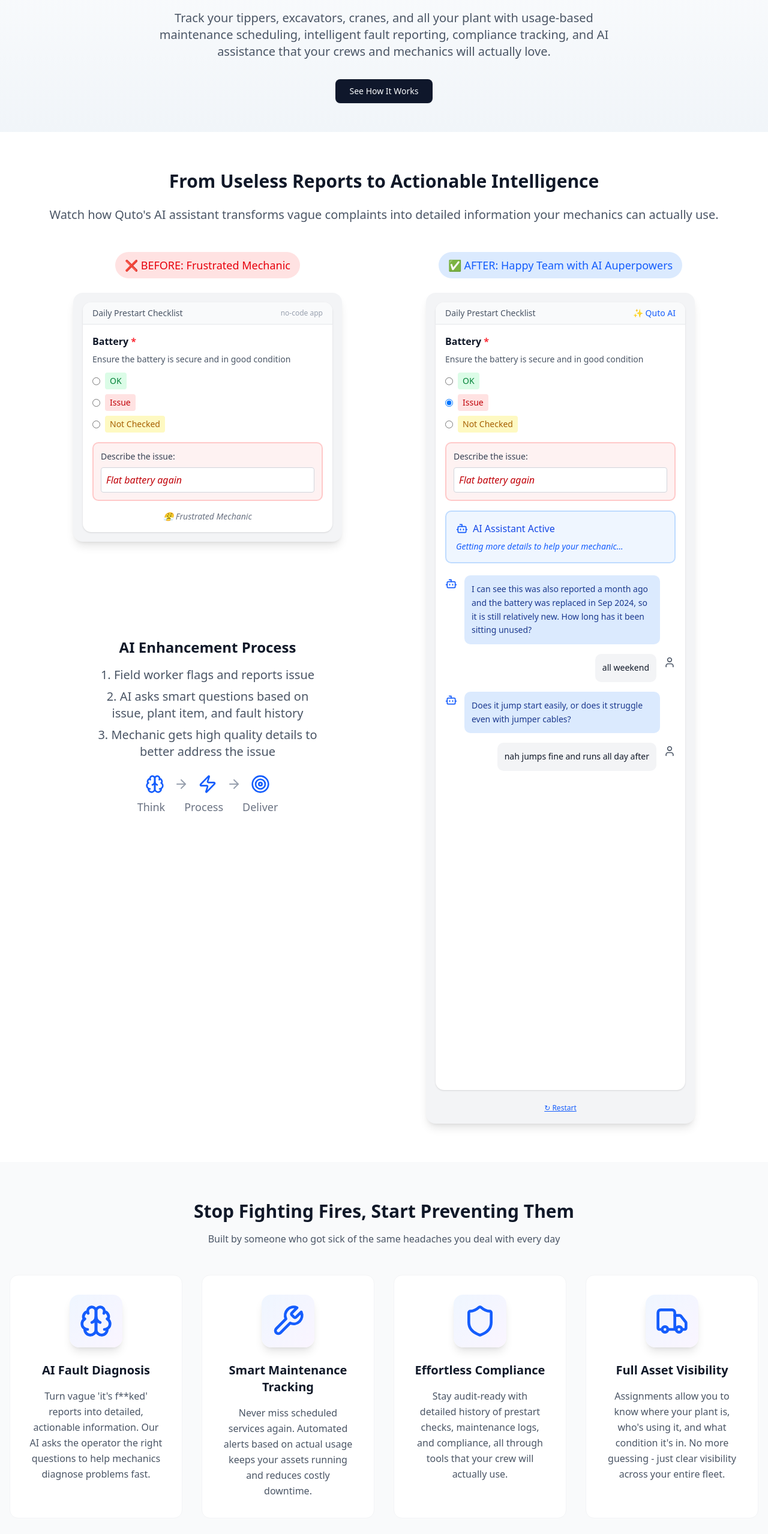
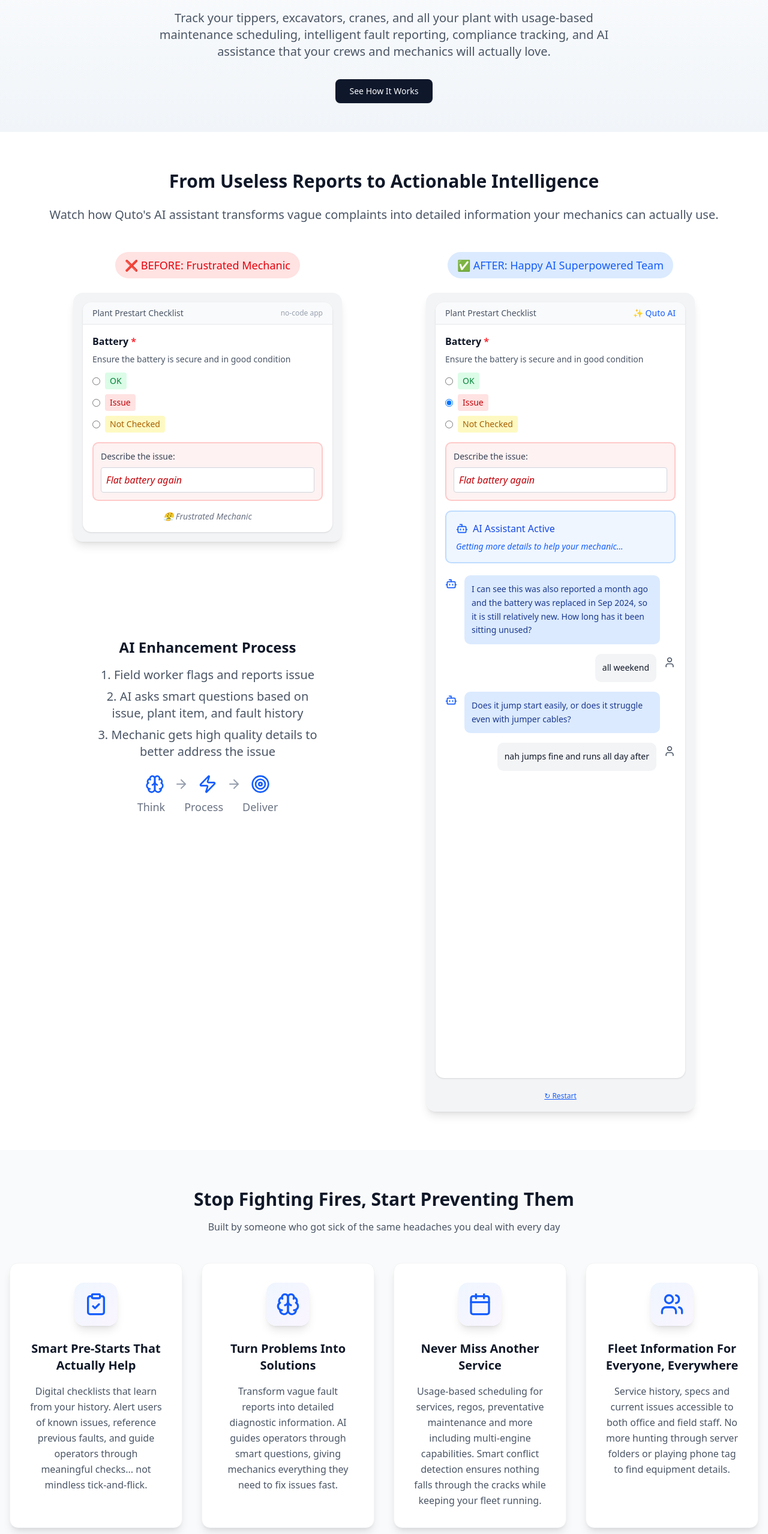
Before and after one commit to opsystems-dev/quto-site, a Next.js app: page / in a window 1280 px wide. Shown: the part 240-2797 px from the top of the page at 60% size. Built offline with nearby package versions, Linux system fonts and the light colour scheme.

Commit message:
Features section update and other small edits

```diff
--- a/src/app/vision/page.tsx
+++ b/src/app/vision/page.tsx
@@ -277,9 +277,11 @@ export default function Vision() {
                     className="w-full px-4 py-3 border border-gray-300 rounded-lg focus:outline-none focus:ring-2 focus:ring-blue-600 focus:border-transparent bg-white"
                     required
                     />
-                    <Button type="submit" className="w-full">
-                    Share My Thoughts
-                    </Button>
+                    <div className="text-center">
+                      <Button type="submit" size="lg" className="w-full sm:w-auto sm:min-w-60">
+                      Share My Thoughts
+                      </Button>
+                    </div>
                 </form>
             </>
             )}
--- a/src/components/sections/animated-demo.tsx
+++ b/src/components/sections/animated-demo.tsx
@@ -77,7 +77,7 @@ export function AnimatedDemo() {
         {/* Side by Side: Prestart Form vs AI Demo */}
         <div
           id="animated-demo"
-          className="grid lg:grid-cols-2 gap-6 items-start"
+          className="grid lg:grid-cols-2 gap-16 lg:gap-6 items-start"
         >
           {/* Left Column: Realistic Prestart Form */}
           <div>
@@ -93,7 +93,7 @@ export function AnimatedDemo() {
               <div className="bg-white rounded-xl overflow-hidden shadow-sm">
                 <div className="bg-gray-50 px-4 py-2 border-b border-gray-200">
                   <div className="flex items-center justify-between">
-                    <span className="text-sm text-gray-600">Daily Prestart Checklist</span>
+                    <span className="text-sm text-gray-600">Plant Prestart Checklist</span>
                     <span className="text-xs text-gray-400">no-code app</span>
                   </div>
                 </div>
@@ -183,7 +183,7 @@ export function AnimatedDemo() {
           <div>
             <div className="flex items-center justify-center mb-6">
               <span className="bg-blue-100 text-blue-600 px-4 py-2 rounded-full text-lg font-medium">
-                ✅ AFTER: Happy Team with AI Auperpowers
+                ✅ AFTER: Happy AI Superpowered Team
               </span>
             </div>
 
@@ -193,7 +193,7 @@ export function AnimatedDemo() {
               <div className="bg-white rounded-xl overflow-hidden shadow-sm">
                 <div className="bg-gray-50 px-4 py-2 border-b border-gray-200">
                   <div className="flex items-center justify-between">
-                    <span className="text-sm text-gray-600">Daily Prestart Checklist</span>
+                    <span className="text-sm text-gray-600">Plant Prestart Checklist</span>
                     <span className="text-sm text-blue-600 font-medium">✨ Quto AI</span>
                   </div>
                 </div>
@@ -294,8 +294,7 @@ export function AnimatedDemo() {
                     currentStep >= steps.length - 1 ? 'opacity-100' : 'opacity-0'
                   }`}>
                     <p className="text-sm text-green-600 italic">
-                      😊 Mechanic gets detailed info<br />
-                      and can fix it immediately!
+                      😊 Mechanic gets detailed info and prioritises effectively!
                     </p>
                   </div>
                 </div>
--- a/src/components/sections/features.tsx
+++ b/src/components/sections/features.tsx
@@ -1,26 +1,26 @@
-import { Brain, Wrench, Shield, Truck } from "lucide-react"
+import { ClipboardCheck, Brain, Calendar, Users } from "lucide-react"
 
 export function Features() {
   const features = [
     {
-      icon: Brain,
-      title: "AI Fault Diagnosis",
-      description: "Turn vague 'it's f**ked' reports into detailed, actionable information. Our AI asks the operator the right questions to help mechanics diagnose problems fast."
+      icon: ClipboardCheck,
+      title: "Smart Pre-Starts That Actually Help",
+      description: "Digital checklists that learn from your history. Alert users of known issues, reference previous faults, and guide operators through meaningful checks... not mindless tick-and-flick."
     },
     {
-      icon: Wrench,
-      title: "Smart Maintenance Tracking",
-      description: "Never miss scheduled services again. Automated alerts based on actual usage keeps your assets running and reduces costly downtime."
+      icon: Brain,
+      title: "Turn Problems Into Solutions",
+      description: "Transform vague fault reports into detailed diagnostic information. AI guides operators through smart questions, giving mechanics everything they need to fix issues fast."
     },
     {
-      icon: Shield,
-      title: "Effortless Compliance",
-      description: "Stay audit-ready with detailed history of prestart checks, maintenance logs, and compliance, all through tools that your crew will actually use."
+      icon: Calendar,
+      title: "Never Miss Another Service",
+      description: "Usage-based scheduling for services, regos, preventative maintenance and more including multi-engine capabilities. Smart conflict detection ensures nothing falls through the cracks while keeping your fleet running."
     },
     {
-      icon: Truck,
-      title: "Full Asset Visibility",
-      description: "Assignments allow you to know where your plant is, who's using it, and what condition it's in. No more guessing - just clear visibility across your entire fleet."
+      icon: Users,
+      title: "Fleet Information For Everyone, Everywhere",
+      description: "Service history, specs and current issues accessible to both office and field staff. No more hunting through server folders or playing phone tag to find equipment details."
     }
   ]
 
@@ -33,14 +33,14 @@ export function Features() {
         <p className="text-center text-gray-600 mb-12 max-w-2xl mx-auto">
           Built by someone who got sick of the same headaches you deal with every day
         </p>
-        <div className="grid grid-cols-1 md:grid-cols-2 lg:grid-cols-4 gap-8">
+        <div className="grid grid-cols-1 md:grid-cols-2 xl:grid-cols-4 gap-8">
           {features.map((feature, index) => {
             const IconComponent = feature.icon
             return (
-                <div key={index} className="text-center group cursor-pointer p-8 rounded-xl hover:shadow-2xl transition-all duration-300 bg-white border border-gray-100 hover:border-blue-200 hover:-translate-y-2">
+              <div key={index} className="text-center group cursor-pointer p-8 rounded-xl shadow-lg hover:shadow-blue-500/25 hover:shadow-2xl transition-all duration-300 bg-white border border-gray-100 hover:border-blue-200 hover:-translate-y-2">
                 <div className="flex justify-center mb-6">
                     <div className="p-4 rounded-2xl bg-gradient-to-br from-blue-50 to-purple-50 group-hover:from-blue-100 group-hover:to-purple-100 transition-all duration-300 shadow-lg group-hover:shadow-xl">
-                    <IconComponent className="h-14 w-14 text-blue-600 group-hover:scale-110 transition-transform duration-300" />
+                    <IconComponent className="h-10 w-10 text-blue-600 group-hover:scale-110 transition-transform duration-300" />
                     </div>
                 </div>
                 <h3 className="text-xl font-semibold text-gray-900 mb-4 group-hover:text-blue-600 transition-colors duration-300">
```
